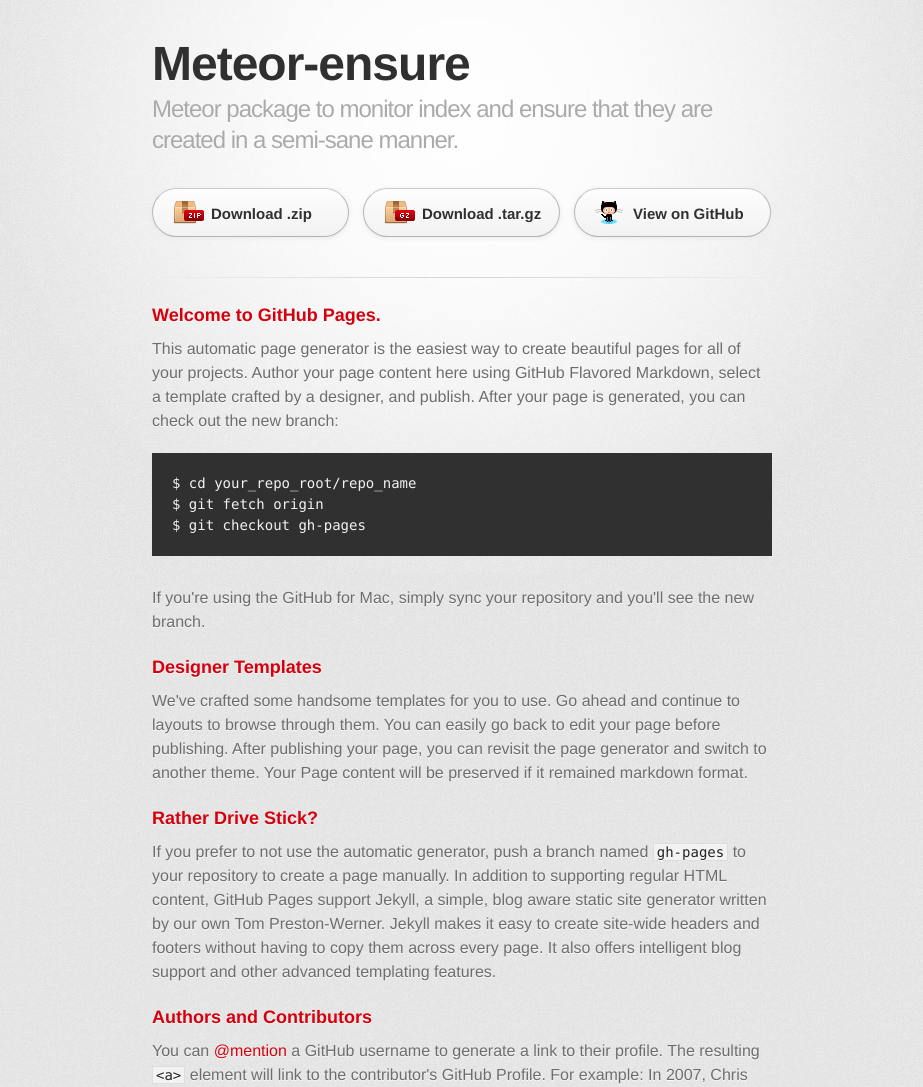
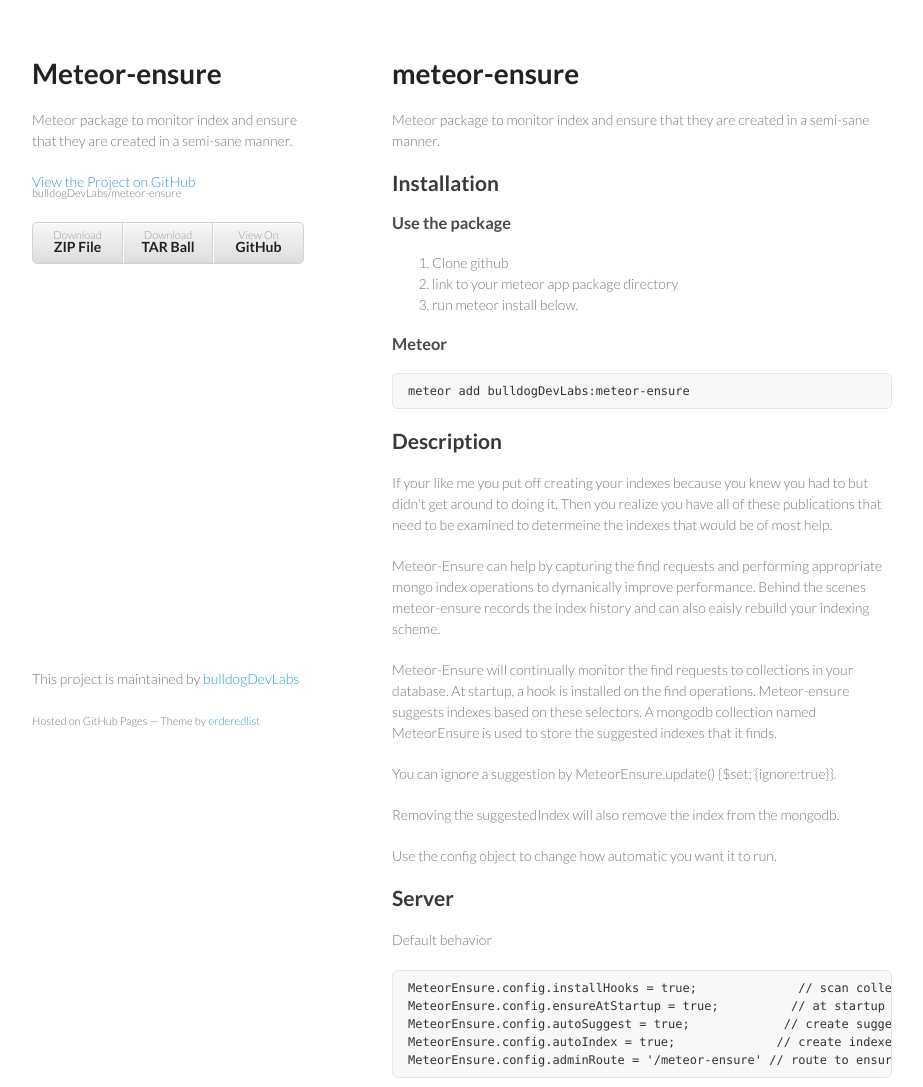
Before and after one commit to bulldogDevLabs/meteor-ensure, a plain HTML site: page index.html in a window 1280 px wide. Shown: the top 1087 px of the page, without its empty margins (178-1101 px from the left). Drawn offline with Linux system fonts and the light colour scheme; a web font is replaced by a local one.

```diff
--- a/index.html
+++ b/index.html
@@ -1,76 +1,113 @@
-<!DOCTYPE html>
+<!doctype html>
 <html>
   <head>
-    <meta charset='utf-8'>
+    <meta charset="utf-8">
     <meta http-equiv="X-UA-Compatible" content="chrome=1">
-    <link href='https://fonts.googleapis.com/css?family=Chivo:900' rel='stylesheet' type='text/css'>
-    <link rel="stylesheet" type="text/css" href="stylesheets/stylesheet.css" media="screen">
-    <link rel="stylesheet" type="text/css" href="stylesheets/pygment_trac.css" media="screen">
-    <link rel="stylesheet" type="text/css" href="stylesheets/print.css" media="print">
+    <title>Meteor-ensure by bulldogDevLabs</title>
+
+    <link rel="stylesheet" href="stylesheets/styles.css">
+    <link rel="stylesheet" href="stylesheets/pygment_trac.css">
+    <meta name="viewport" content="width=device-width, initial-scale=1, user-scalable=no">
     <!--[if lt IE 9]>
     <script src="//html5shiv.googlecode.com/svn/trunk/html5.js"></script>
     <![endif]-->
-    <title>Meteor-ensure by bulldogDevLabs</title>
   </head>
+  <body>
+    <div class="wrapper">
+      <header>
+        <h1>Meteor-ensure</h1>
+        <p>Meteor package to monitor index and ensure that they are created in a semi-sane manner.</p>
 
-  <body>
-    <div id="container">
-      <div class="inner">
+        <p class="view"><a href="https://github.com/bulldogDevLabs/meteor-ensure">View the Project on GitHub <small>bulldogDevLabs/meteor-ensure</small></a></p>
 
-        <header>
-          <h1>Meteor-ensure</h1>
-          <h2>Meteor package to monitor index and ensure that they are created in a semi-sane manner.</h2>
-        </header>
 
-        <section id="downloads" class="clearfix">
-          <a href="https://github.com/bulldogDevLabs/meteor-ensure/zipball/master" id="download-zip" class="button"><span>Download .zip</span></a>
-          <a href="https://github.com/bulldogDevLabs/meteor-ensure/tarball/master" id="download-tar-gz" class="button"><span>Download .tar.gz</span></a>
-          <a href="https://github.com/bulldogDevLabs/meteor-ensure" id="view-on-github" class="button"><span>View on GitHub</span></a>
-        </section>
+        <ul>
+          <li><a href="https://github.com/bulldogDevLabs/meteor-ensure/zipball/master">Download <strong>ZIP File</strong></a></li>
+          <li><a href="https://github.com/bulldogDevLabs/meteor-ensure/tarball/master">Download <strong>TAR Ball</strong></a></li>
+          <li><a href="https://github.com/bulldogDevLabs/meteor-ensure">View On <strong>GitHub</strong></a></li>
+        </ul>
+      </header>
+      <section>
+        <h1>
+<a id="meteor-ensure" class="anchor" href="#meteor-ensure" aria-hidden="true"><span class="octicon octicon-link"></span></a>meteor-ensure</h1>
 
-        <hr>
+<p>Meteor package to monitor index and ensure that they are created in a semi-sane manner.</p>
 
-        <section id="main_content">
-          <h3>
-<a id="welcome-to-github-pages" class="anchor" href="#welcome-to-github-pages" aria-hidden="true"><span class="octicon octicon-link"></span></a>Welcome to GitHub Pages.</h3>
-
-<p>This automatic page generator is the easiest way to create beautiful pages for all of your projects. Author your page content here using GitHub Flavored Markdown, select a template crafted by a designer, and publish. After your page is generated, you can check out the new branch:</p>
-
-<pre><code>$ cd your_repo_root/repo_name
-$ git fetch origin
-$ git checkout gh-pages
-</code></pre>
-
-<p>If you're using the GitHub for Mac, simply sync your repository and you'll see the new branch.</p>
+<h2>
+<a id="installation" class="anchor" href="#installation" aria-hidden="true"><span class="octicon octicon-link"></span></a>Installation</h2>
 
 <h3>
-<a id="designer-templates" class="anchor" href="#designer-templates" aria-hidden="true"><span class="octicon octicon-link"></span></a>Designer Templates</h3>
+<a id="use-the-package" class="anchor" href="#use-the-package" aria-hidden="true"><span class="octicon octicon-link"></span></a>Use the package</h3>
 
-<p>We've crafted some handsome templates for you to use. Go ahead and continue to layouts to browse through them. You can easily go back to edit your page before publishing. After publishing your page, you can revisit the page generator and switch to another theme. Your Page content will be preserved if it remained markdown format.</p>
+<ol>
+<li>Clone github</li>
+<li>link to your meteor app package directory</li>
+<li>run meteor install below.</li>
+</ol>
 
 <h3>
-<a id="rather-drive-stick" class="anchor" href="#rather-drive-stick" aria-hidden="true"><span class="octicon octicon-link"></span></a>Rather Drive Stick?</h3>
+<a id="meteor" class="anchor" href="#meteor" aria-hidden="true"><span class="octicon octicon-link"></span></a>Meteor</h3>
 
-<p>If you prefer to not use the automatic generator, push a branch named <code>gh-pages</code> to your repository to create a page manually. In addition to supporting regular HTML content, GitHub Pages support Jekyll, a simple, blog aware static site generator written by our own Tom Preston-Werner. Jekyll makes it easy to create site-wide headers and footers without having to copy them across every page. It also offers intelligent blog support and other advanced templating features.</p>
+<div class="highlight highlight-sh"><pre>meteor add bulldogDevLabs:meteor-ensure</pre></div>
 
-<h3>
-<a id="authors-and-contributors" class="anchor" href="#authors-and-contributors" aria-hidden="true"><span class="octicon octicon-link"></span></a>Authors and Contributors</h3>
+<h2>
+<a id="description" class="anchor" href="#description" aria-hidden="true"><span class="octicon octicon-link"></span></a>Description</h2>
 
-<p>You can <a href="https://github.com/blog/821" class="user-mention">@mention</a> a GitHub username to generate a link to their profile. The resulting <code>&lt;a&gt;</code> element will link to the contributor's GitHub Profile. For example: In 2007, Chris Wanstrath (<a href="https://github.com/defunkt" class="user-mention">@defunkt</a>), PJ Hyett (<a href="https://github.com/pjhyett" class="user-mention">@pjhyett</a>), and Tom Preston-Werner (<a href="https://github.com/mojombo" class="user-mention">@mojombo</a>) founded GitHub.</p>
+<p>If your like me you put off creating your indexes because you knew you had to but didn't get around to doing it.
+Then you realize you have all of these publications that need to be examined to determeine the indexes that
+would be of most help.</p>
 
-<h3>
-<a id="support-or-contact" class="anchor" href="#support-or-contact" aria-hidden="true"><span class="octicon octicon-link"></span></a>Support or Contact</h3>
+<p>Meteor-Ensure can help by capturing the find requests and performing appropriate mongo index operations to
+dymanically improve performance. Behind the scenes meteor-ensure records the index history and can also eaisly
+rebuild your indexing scheme. </p>
 
-<p>Having trouble with Pages? Check out the documentation at <a href="https://help.github.com/pages">https://help.github.com/pages</a> or contact <a href="mailto:support@github.com">support@github.com</a> and we’ll help you sort it out.</p>
-        </section>
+<p>Meteor-Ensure will continually monitor the find requests to collections in your database. At startup,
+a hook is installed on the find operations. Meteor-ensure suggests indexes based on these selectors.
+A mongodb collection named MeteorEnsure is used to store the suggested indexes that it finds. </p>
 
-        <footer>
-          Meteor-ensure is maintained by <a href="https://github.com/bulldogDevLabs">bulldogDevLabs</a><br>
-          This page was generated by <a href="https://pages.github.com">GitHub Pages</a>. Tactile theme by <a href="https://twitter.com/jasonlong">Jason Long</a>.
-        </footer>
+<p>You can ignore a suggestion by MeteorEnsure.update() {$set: {ignore:true}}. </p>
 
+<p>Removing the suggestedIndex will also remove the index from the mongodb. </p>
 
-      </div>
+<p>Use the config object to change how automatic you want it to run.</p>
+
+<h2>
+<a id="server" class="anchor" href="#server" aria-hidden="true"><span class="octicon octicon-link"></span></a>Server</h2>
+
+<p>Default behavior</p>
+
+<div class="highlight highlight-sh"><pre>MeteorEnsure.config.installHooks = <span class="pl-c1">true</span><span class="pl-k">;</span>              // scan collections and add monitoring hooks
+MeteorEnsure.config.ensureAtStartup = <span class="pl-c1">true</span><span class="pl-k">;</span>          // at startup ensure all indexes are created.
+MeteorEnsure.config.autoSuggest = <span class="pl-c1">true</span><span class="pl-k">;</span>             // create suggestions when new indexes are found.
+MeteorEnsure.config.autoIndex = <span class="pl-c1">true</span><span class="pl-k">;</span>              // create indexes <span class="pl-k">for</span> <span class="pl-smi">new</span> selections.
+MeteorEnsure.config.adminRoute = <span class="pl-s"><span class="pl-pds">'</span>/meteor-ensure<span class="pl-pds">'</span></span> // route to ensure admin ui</pre></div>
+
+<h2>
+<a id="admin" class="anchor" href="#admin" aria-hidden="true"><span class="octicon octicon-link"></span></a>Admin</h2>
+
+<p>Open '/meteor-ensure' in your Meteor app. This interface allows you to inspect the status of meteor-ensure as well as
+change options for the suggested indexes.</p>
+
+<h2>
+<a id="kudos" class="anchor" href="#kudos" aria-hidden="true"><span class="octicon octicon-link"></span></a>Kudos</h2>
+
+<ol>
+<li>Meteor package allowing Mongo Collection instance lookup by collection name -  <a href="https://github.com/dburles/mongo-collection-instances">https://github.com/dburles/mongo-collection-instances</a>
+</li>
+<li>Meteor Collection Hooks - <a href="https://github.com/matb33/meteor-collection-hooks">https://github.com/matb33/meteor-collection-hooks</a>
+</li>
+<li>Iron-Router - <a href="https://github.com/iron-meteor/iron-router">https://github.com/iron-meteor/iron-router</a>
+</li>
+<li>Meteor - <a href="http://meteor.com">http://meteor.com</a>
+</li>
+</ol>
+      </section>
+      <footer>
+        <p>This project is maintained by <a href="https://github.com/bulldogDevLabs">bulldogDevLabs</a></p>
+        <p><small>Hosted on GitHub Pages &mdash; Theme by <a href="https://github.com/orderedlist">orderedlist</a></small></p>
+      </footer>
     </div>
+    <script src="javascripts/scale.fix.js"></script>
+
   </body>
 </html>
--- /dev/null
+++ b/stylesheets/styles.css
@@ -0,0 +1,255 @@
+@import url(https://fonts.googleapis.com/css?family=Lato:300italic,700italic,300,700);
+
+body {
+  padding:50px;
+  font:14px/1.5 Lato, "Helvetica Neue", Helvetica, Arial, sans-serif;
+  color:#777;
+  font-weight:300;
+}
+
+h1, h2, h3, h4, h5, h6 {
+  color:#222;
+  margin:0 0 20px;
+}
+
+p, ul, ol, table, pre, dl {
+  margin:0 0 20px;
+}
+
+h1, h2, h3 {
+  line-height:1.1;
+}
+
+h1 {
+  font-size:28px;
+}
+
+h2 {
+  color:#393939;
+}
+
+h3, h4, h5, h6 {
+  color:#494949;
+}
+
+a {
+  color:#39c;
+  font-weight:400;
+  text-decoration:none;
+}
+
+a small {
+  font-size:11px;
+  color:#777;
+  margin-top:-0.6em;
+  display:block;
+}
+
+.wrapper {
+  width:860px;
+  margin:0 auto;
+}
+
+blockquote {
+  border-left:1px solid #e5e5e5;
+  margin:0;
+  padding:0 0 0 20px;
+  font-style:italic;
+}
+
+code, pre {
+  font-family:Monaco, Bitstream Vera Sans Mono, Lucida Console, Terminal;
+  color:#333;
+  font-size:12px;
+}
+
+pre {
+  padding:8px 15px;
+  background: #f8f8f8;
+  border-radius:5px;
+  border:1px solid #e5e5e5;
+  overflow-x: auto;
+}
+
+table {
+  width:100%;
+  border-collapse:collapse;
+}
+
+th, td {
+  text-align:left;
+  padding:5px 10px;
+  border-bottom:1px solid #e5e5e5;
+}
+
+dt {
+  color:#444;
+  font-weight:700;
+}
+
+th {
+  color:#444;
+}
+
+img {
+  max-width:100%;
+}
+
+header {
+  width:270px;
+  float:left;
+  position:fixed;
+}
+
+header ul {
+  list-style:none;
+  height:40px;
+
+  padding:0;
+
+  background: #eee;
+  background: -moz-linear-gradient(top, #f8f8f8 0%, #dddddd 100%);
+  background: -webkit-gradient(linear, left top, left bottom, color-stop(0%,#f8f8f8), color-stop(100%,#dddddd));
+  background: -webkit-linear-gradient(top, #f8f8f8 0%,#dddddd 100%);
+  background: -o-linear-gradient(top, #f8f8f8 0%,#dddddd 100%);
+  background: -ms-linear-gradient(top, #f8f8f8 0%,#dddddd 100%);
+  background: linear-gradient(top, #f8f8f8 0%,#dddddd 100%);
+
+  border-radius:5px;
+  border:1px solid #d2d2d2;
+  box-shadow:inset #fff 0 1px 0, inset rgba(0,0,0,0.03) 0 -1px 0;
+  width:270px;
+}
+
+header li {
+  width:89px;
+  float:left;
+  border-right:1px solid #d2d2d2;
+  height:40px;
+}
+
+header ul a {
+  line-height:1;
+  font-size:11px;
+  color:#999;
+  display:block;
+  text-align:center;
+  padding-top:6px;
+  height:40px;
+}
+
+strong {
+  color:#222;
+  font-weight:700;
+}
+
+header ul li + li {
+  width:88px;
+  border-left:1px solid #fff;
+}
+
+header ul li + li + li {
+  border-right:none;
+  width:89px;
+}
+
+header ul a strong {
+  font-size:14px;
+  display:block;
+  color:#222;
+}
+
+section {
+  width:500px;
+  float:right;
+  padding-bottom:50px;
+}
+
+small {
+  font-size:11px;
+}
+
+hr {
+  border:0;
+  background:#e5e5e5;
+  height:1px;
+  margin:0 0 20px;
+}
+
+footer {
+  width:270px;
+  float:left;
+  position:fixed;
+  bottom:50px;
+}
+
+@media print, screen and (max-width: 960px) {
+
+  div.wrapper {
+    width:auto;
+    margin:0;
+  }
+
+  header, section, footer {
+    float:none;
+    position:static;
+    width:auto;
+  }
+
+  header {
+    padding-right:320px;
+  }
+
+  section {
+    border:1px solid #e5e5e5;
+    border-width:1px 0;
+    padding:20px 0;
+    margin:0 0 20px;
+  }
+
+  header a small {
+    display:inline;
+  }
+
+  header ul {
+    position:absolute;
+    right:50px;
+    top:52px;
+  }
+}
+
+@media print, screen and (max-width: 720px) {
+  body {
+    word-wrap:break-word;
+  }
+
+  header {
+    padding:0;
+  }
+
+  header ul, header p.view {
+    position:static;
+  }
+
+  pre, code {
+    word-wrap:normal;
+  }
+}
+
+@media print, screen and (max-width: 480px) {
+  body {
+    padding:15px;
+  }
+
+  header ul {
+    display:none;
+  }
+}
+
+@media print {
+  body {
+    padding:0.4in;
+    font-size:12pt;
+    color:#444;
+  }
+}
```
Also changed, not shown: javascripts/scale.fix.js (added, +17 -0 lines), params.json (+1 -1 lines).
